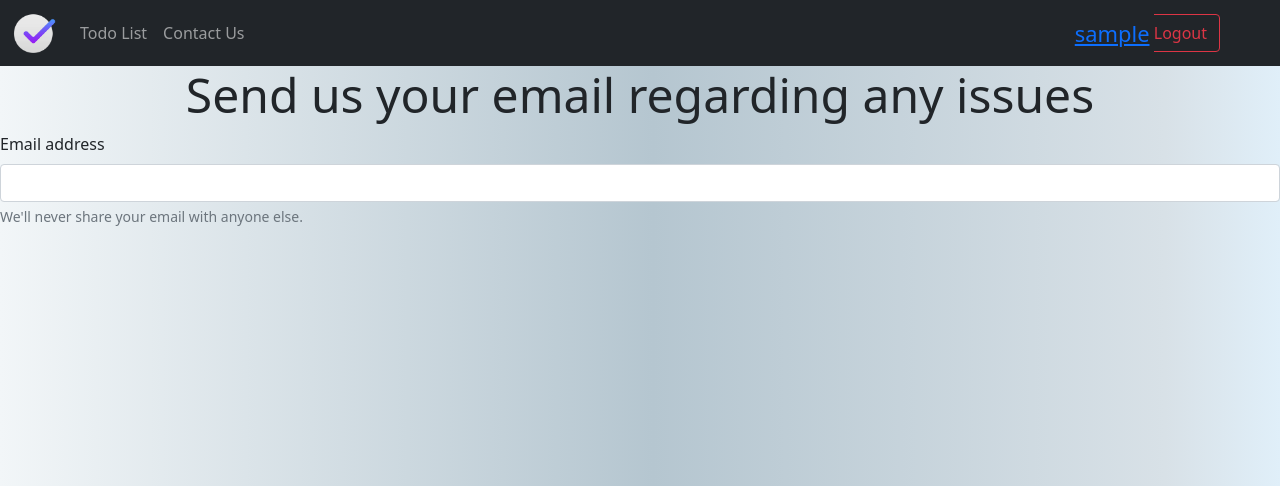
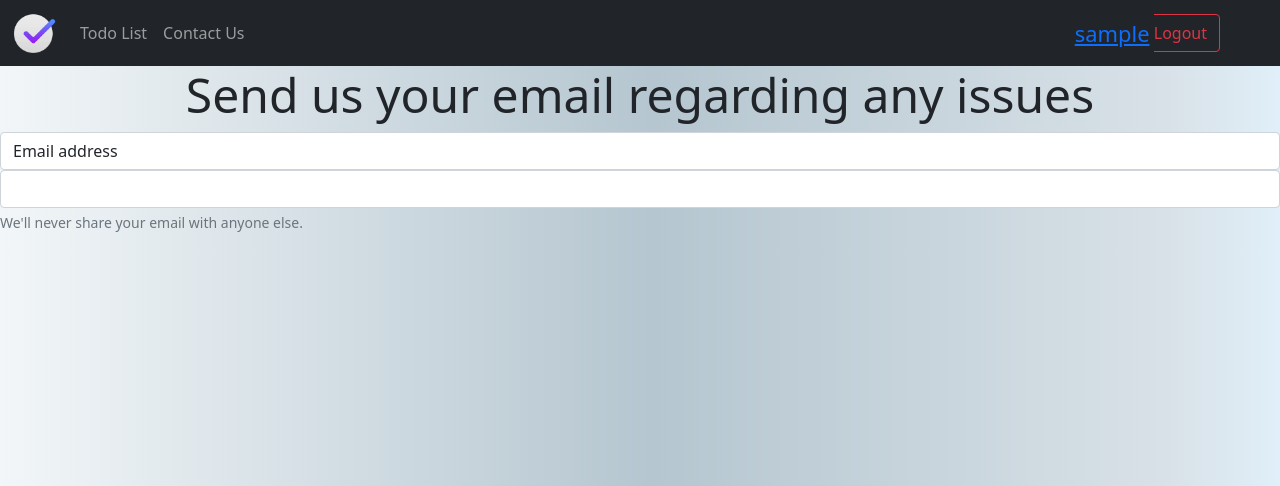
Before and after one commit to Titas-123/Taskmate, a Django app: page /contact in a window 1280 px wide. Shown: the top 486 px of the page. Run offline with Django 4.2, Linux system fonts and the light colour scheme; the visitor is signed in with stand-in values (Sample User, id 1); some libraries are stand-ins or nearby versions; some web fonts are replaced.

Commit message:
8th commit

```diff
--- a/myapp/templates/contact.html
+++ b/myapp/templates/contact.html
@@ -8,7 +8,7 @@
  <form>
   <div class="mb-3">
     <h1 class="display-5 text-center">{{ contact_text }}</h1>
-    <label for="exampleInputEmail1" class="form-label">Email address</label>
+    <label for="exampleInputEmail1" class="form-control">Email address</label>
     <input type="email" class="form-control" id="exampleInputEmail1" aria-describedby="emailHelp">
     <div id="emailHelp" class="form-text">We'll never share your email with anyone else.</div>
   </div>
```
